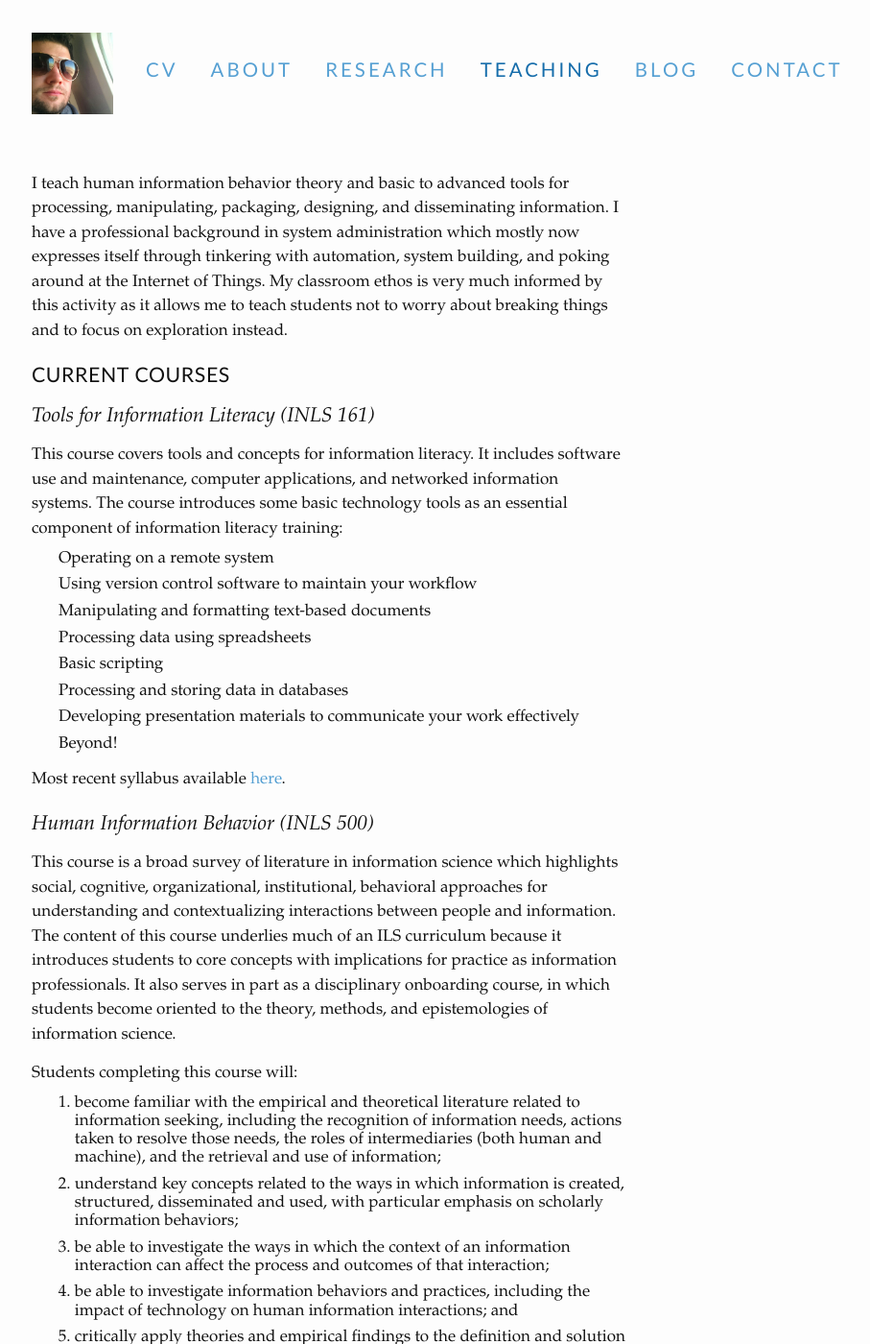
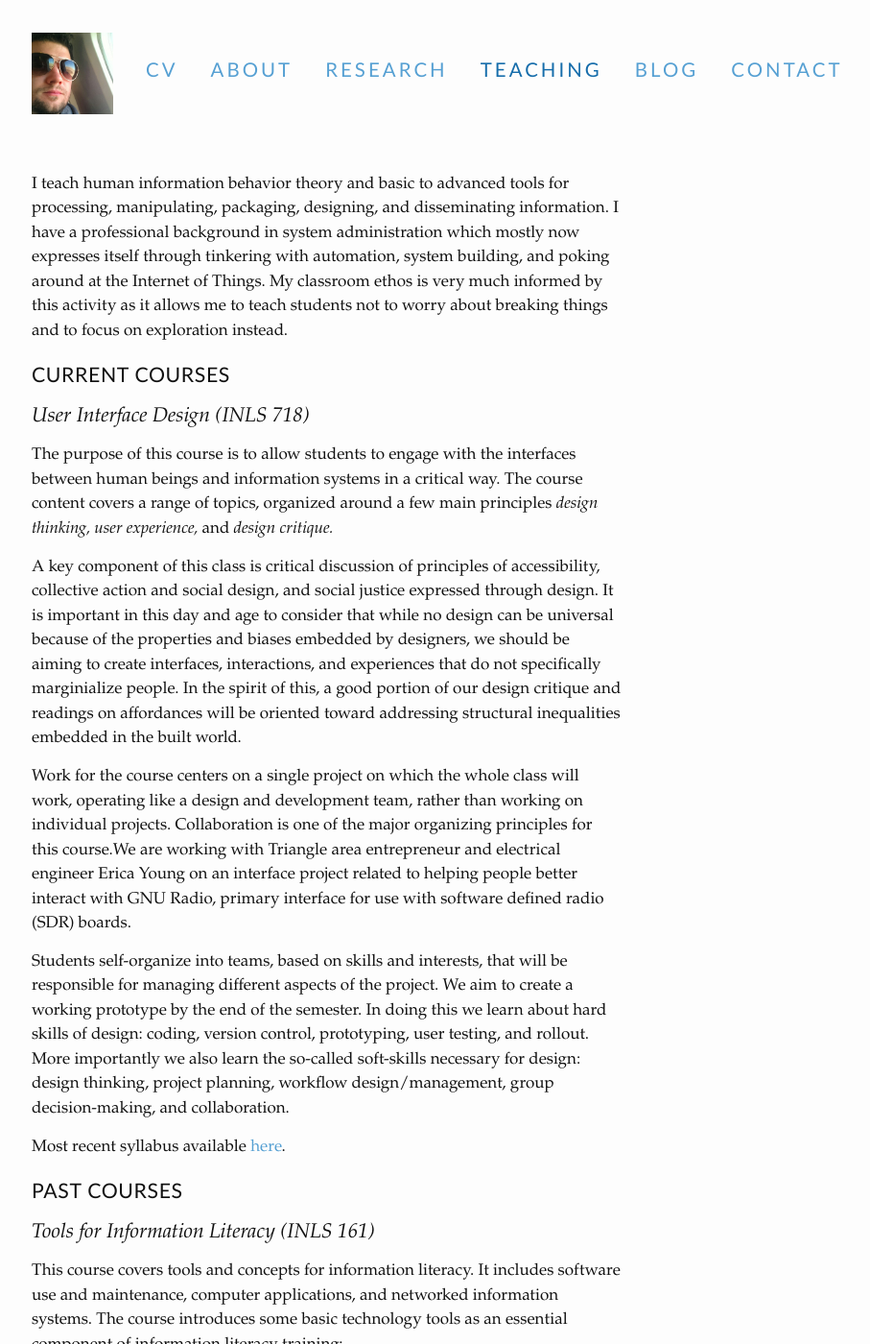
Before and after one commit to jdmar3/jdmar3.github.io, a Jekyll site: the page built from teaching/index.md, in a window 1280 px wide and 1400 px high. Shown: the whole window at 96% size, without its empty margins (47-954 px from the left). Built offline with Jekyll 4.4.1, drawn with Linux system fonts in a browser that asks for light colours; Markdown is read by kramdown in place of the engine named in the settings.

Commit message:
update teaching

```diff
--- a/teaching/index.md
+++ b/teaching/index.md
@@ -10,6 +10,23 @@ I have a professional background in system administration which mostly now expre
 My classroom ethos is very much informed by this activity as it allows me to teach students not to worry about breaking things and to focus on exploration instead.
 
 # Current courses
+
+## User Interface Design (INLS 718)
+
+The purpose of this course is to allow students to engage with the interfaces between human beings and information systems in a critical way.
+The course content covers a range of topics, organized around a few main principles *design thinking, user experience,* and *design critique.*
+
+A key component of this class is critical discussion of principles of accessibility, collective action and social design, and social justice expressed through design.
+It is important in this day and age to consider that while no design can be universal because of the properties and biases embedded by designers, we should be aiming to create interfaces, interactions, and experiences that do not specifically marginialize people.
+In the spirit of this, a good portion of our design critique and readings on affordances will be oriented toward addressing structural inequalities embedded in the built world.
+
+Work for the course centers on a single project on which the whole class will work, operating like a design and development team, rather than working on individual projects. Collaboration is one of the major organizing principles for this course.We are working with Triangle area entrepreneur and electrical engineer Erica Young on an interface project related to helping people better interact with GNU Radio, primary interface for use with software defined radio (SDR) boards.
+
+Students self-organize into teams, based on skills and interests, that will be responsible for managing different aspects of the project. We aim to create a working prototype by the end of the semester. In doing this we learn about hard skills of design: coding, version control, prototyping, user testing, and rollout. More importantly we also learn the so-called soft-skills necessary for design: design thinking, project planning, workflow design/management, group decision-making, and collaboration.
+
+Most recent syllabus available [here](http://inls718.johndmart.in/).
+
+# Past Courses
 
 ## Tools for Information Literacy (INLS 161)
 
```
